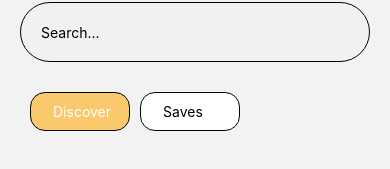
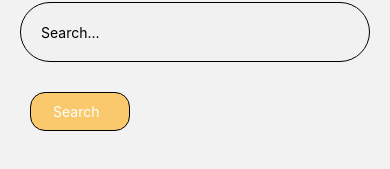
Before and after one commit to omarghemrawi/Ziara, a React Native app in the folder frontend/: screen /Restaurants in a window 390 px wide. Shown: the part 268-437 px from the top of the page. Built offline with nearby package versions, Linux system fonts and the light colour scheme.

Commit message:
Updating the Scroll View of the images

```diff
--- a/frontend/src/screens/components/PlaceScreens.js
+++ b/frontend/src/screens/components/PlaceScreens.js
@@ -9,14 +9,13 @@ const PlacesSection = ({
   headerColor,
   headerImage,
   data,
-  onDiscover,
-  onSave,
+  onSearch,
   onSearchChange,
   searchValue
 }) => {
     const navigation = useNavigation();
   return (
-    <ScrollView style={styles.container}>
+    <View style={styles.container}>
       <View style={[styles.header, { backgroundColor: headerColor }]}>
         <Image source={headerImage} style={[
   styles.headerImage,
@@ -33,21 +32,20 @@ const PlacesSection = ({
           onChangeText={onSearchChange}
         />
         <View style={styles.buttons}>
-          <TouchableOpacity style={styles.discoverButton} onPress={onDiscover}>
-            <Text style={styles.buttonText}>Discover</Text>
+          <TouchableOpacity style={styles.discoverButton} onPress={onSearch}>
+            <Text style={styles.buttonText}>Search</Text>
           </TouchableOpacity>
-          <TouchableOpacity style={styles.saveButton} onPress={onSave}>
-            <Text style={styles.buttonTextBlack}>Saves</Text>
-          </TouchableOpacity>
+
         </View>
       </View>
-
+<ScrollView>
       <View style={styles.grid}>
         {data.map((item, index) => (
           <Image key={index} source={item.image} style={styles.imageItem} />
         ))}
       </View>
-    </ScrollView>
+      </ScrollView>
+    </View>
   );
 };
 
```
